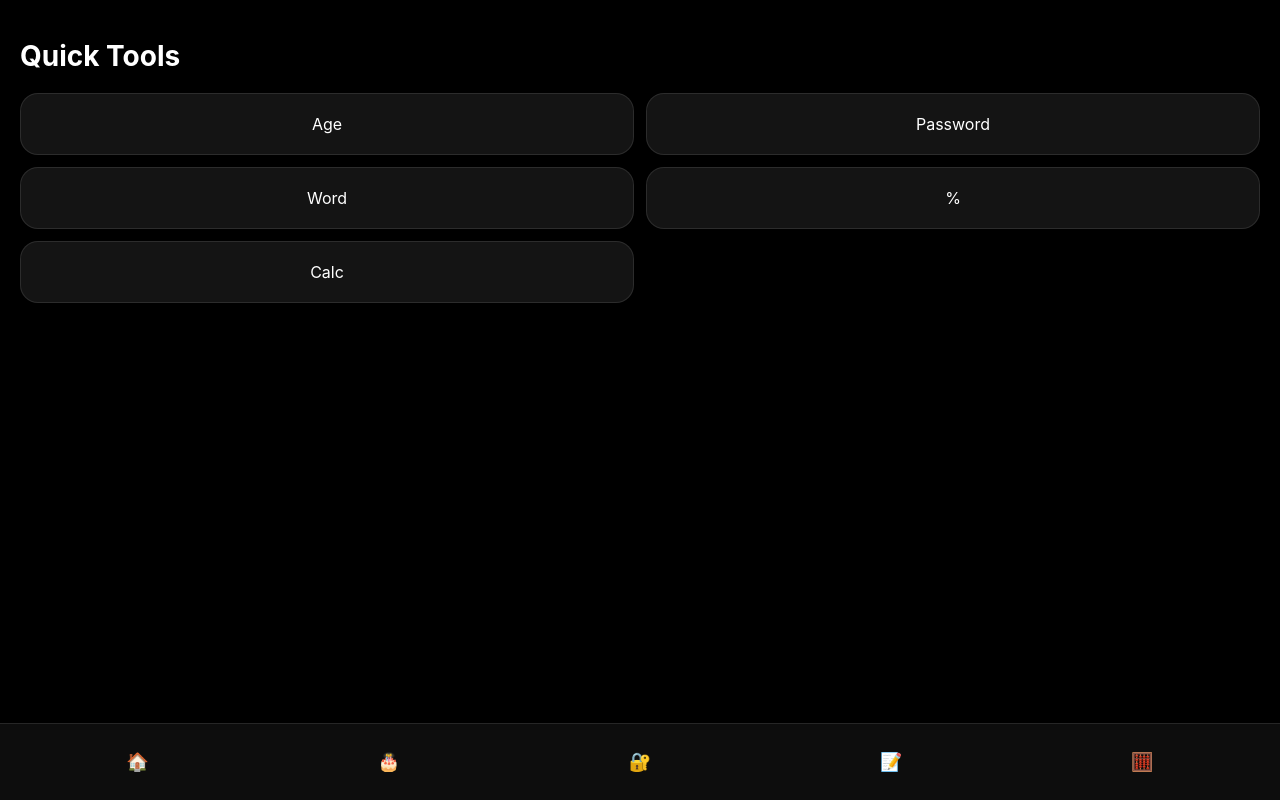
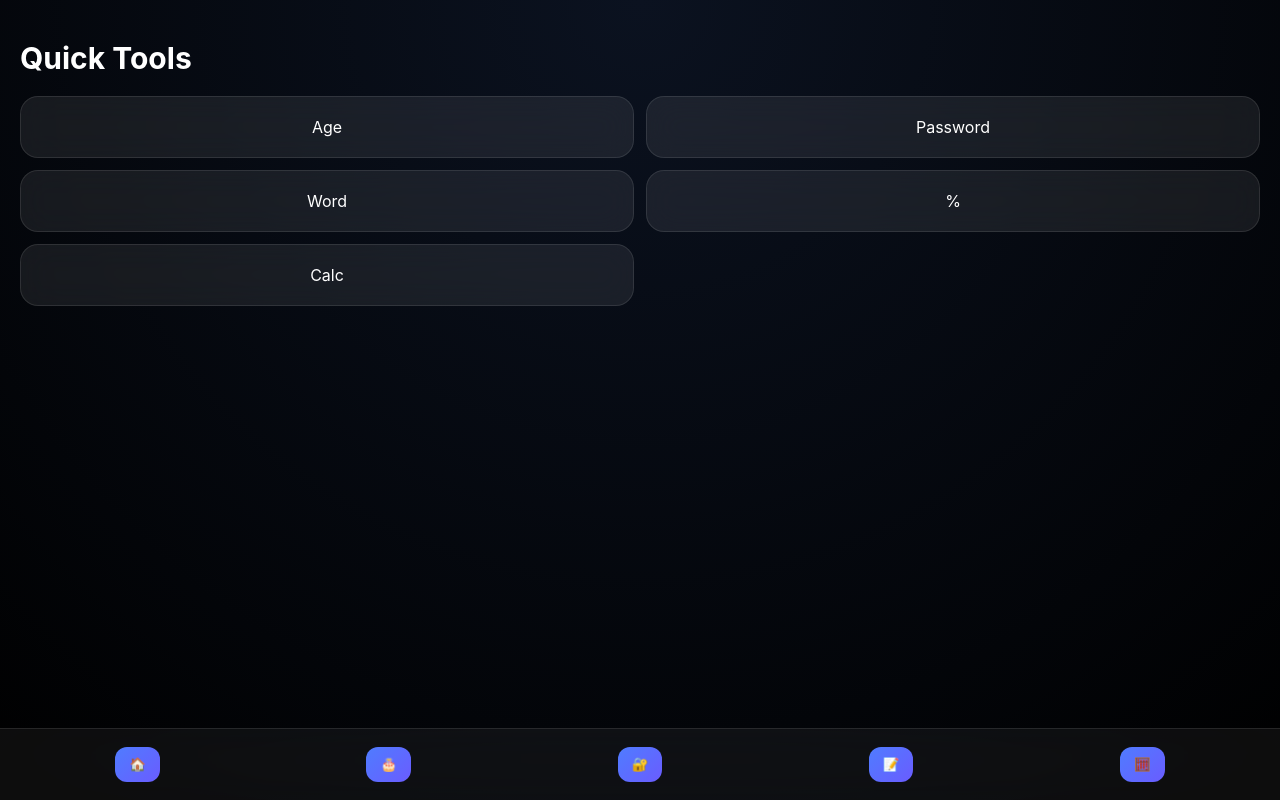
Before and after one commit to Chesslens/Quick-Tools, a React (Vite) app: page / in a window 1280 px wide. Built offline with nearby package versions, Linux system fonts and the light colour scheme.

Commit message:
Update style.css

```diff
--- a/src/style.css
+++ b/src/style.css
@@ -1,11 +1,11 @@
 body {
   margin: 0;
-  font-family: -apple-system, BlinkMacSystemFont, "SF Pro Display", sans-serif;
-  background: #000;
+  font-family: -apple-system, BlinkMacSystemFont, "SF Pro Display";
+  background: radial-gradient(circle at top, #0b1220, #000);
   color: white;
 }
 
-/* APP LAYOUT */
+/* APP */
 .app {
   height: 100vh;
   display: flex;
@@ -18,9 +18,20 @@ body {
   padding: 20px;
 }
 
+/* FADE + SLIDE (REAL APP FEEL) */
+.fade {
+  animation: fade 0.25s ease;
+}
+
+@keyframes fade {
+  from { opacity: 0; transform: scale(0.98); }
+  to { opacity: 1; transform: scale(1); }
+}
+
 /* TITLE */
 .title {
-  font-size: 28px;
+  font-size: 30px;
+  font-weight: 700;
   margin-bottom: 20px;
 }
 
@@ -37,26 +48,16 @@ body {
   border-radius: 18px;
   padding: 20px;
   text-align: center;
-  backdrop-filter: blur(15px);
+  backdrop-filter: blur(16px);
   border: 1px solid rgba(255,255,255,0.1);
   transition: 0.2s;
 }
 
 .card:active {
-  transform: scale(0.95);
+  transform: scale(0.96);
 }
 
-/* PAGE */
-.page {
-  animation: fade 0.25s ease;
-}
-
-@keyframes fade {
-  from { opacity: 0; transform: translateY(10px); }
-  to { opacity: 1; transform: translateY(0); }
-}
-
-/* INPUTS */
+/* INPUT */
 input, textarea {
   width: 100%;
   padding: 12px;
@@ -67,17 +68,24 @@ input, textarea {
   color: white;
 }
 
-/* BUTTONS */
+/* BUTTON */
 button {
   padding: 10px 14px;
+  border-radius: 12px;
   border: none;
-  border-radius: 12px;
-  background: #4f7cff;
+  background: linear-gradient(135deg, #4f7cff, #6a5cff);
   color: white;
-  margin: 5px;
+  margin: 6px;
 }
 
-/* DOCK (iOS STYLE) */
+/* ROW */
+.row {
+  display: flex;
+  gap: 8px;
+  flex-wrap: wrap;
+}
+
+/* DOCK */
 .dock {
   display: flex;
   justify-content: space-around;
@@ -87,7 +95,16 @@ button {
   border-top: 1px solid rgba(255,255,255,0.1);
 }
 
-.dock button {
-  font-size: 18px;
+/* DOCK BUTTON */
+.dock-btn {
+  font-size: 20px;
   background: transparent;
+  border: none;
+  transition: 0.2s;
+  opacity: 0.6;
 }
+
+.dock-btn.active {
+  transform: scale(1.3);
+  opacity: 1;
+}
```
